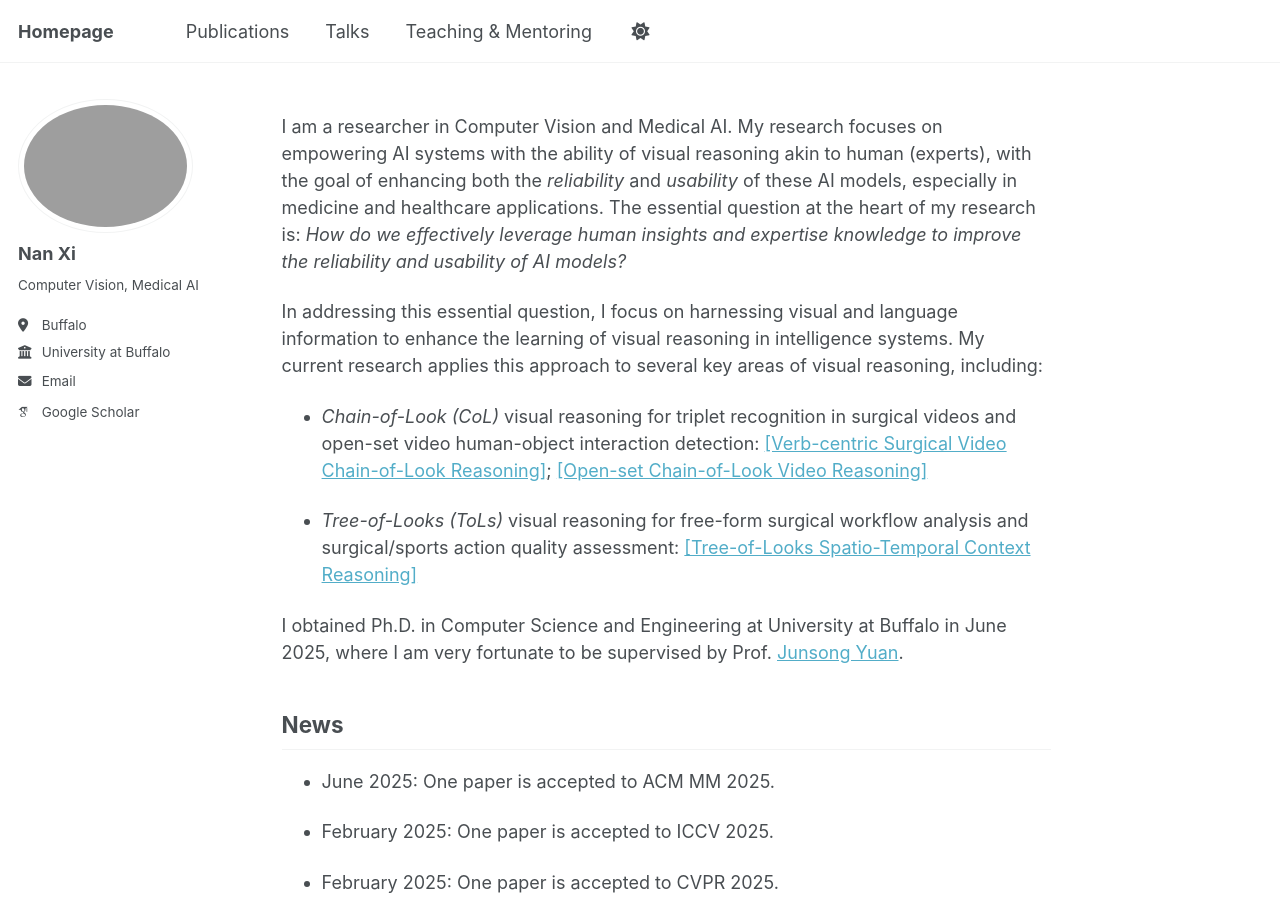
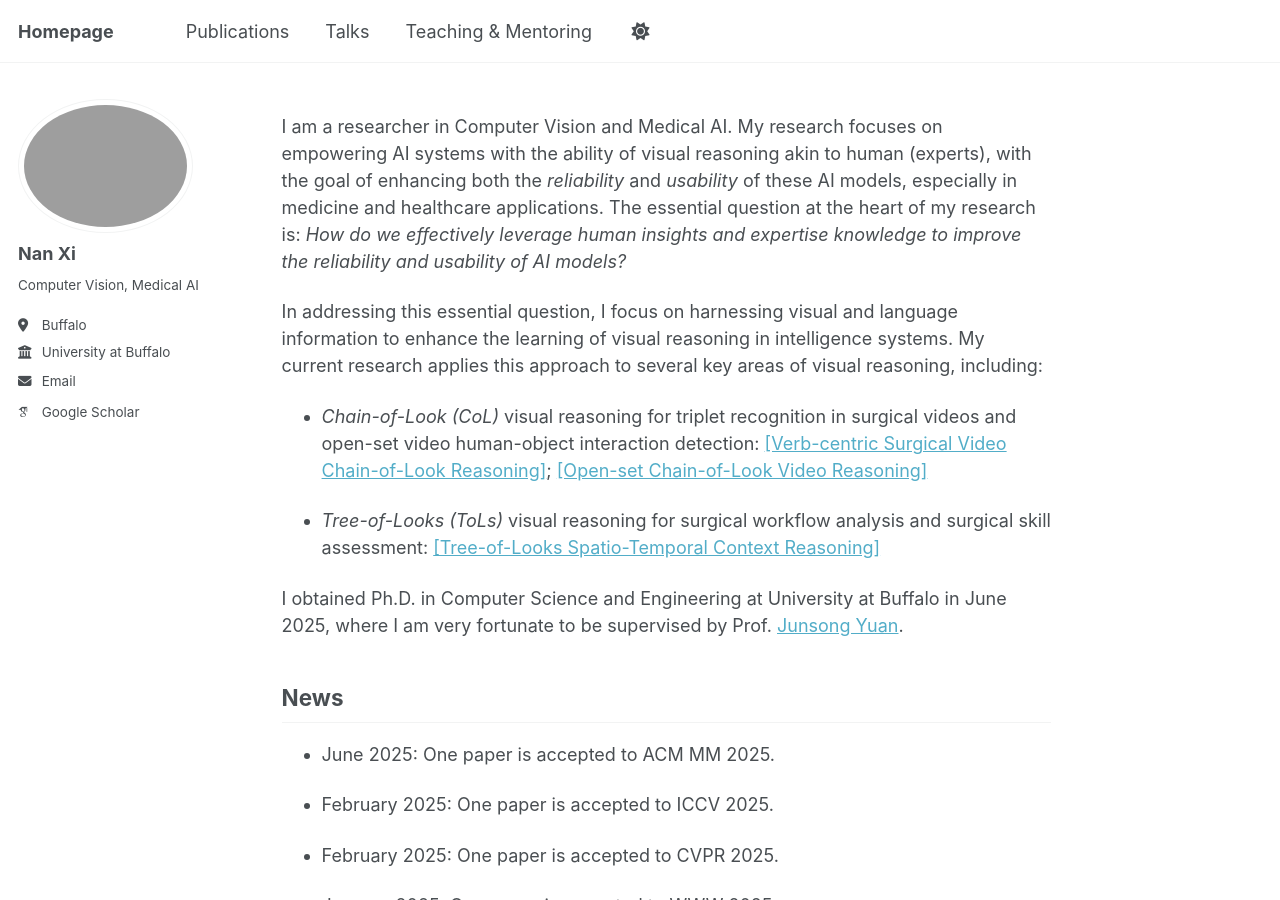
Before and after one commit to southnx/southnx.github.io, a Jekyll site: the page built from _pages/about.md, in a window 1280 px wide and 900 px high. Built offline with Jekyll 4.4.1, drawn with Linux system fonts in a browser that asks for light colours; some web fonts are replaced; a script that is not in the unit is left out.

Commit message:
Update about.md

```diff
--- a/_pages/about.md
+++ b/_pages/about.md
@@ -14,7 +14,7 @@ In addressing this essential question, I focus on harnessing visual and language
 
 - *Chain-of-Look (CoL)* visual reasoning for triplet recognition in surgical videos and open-set video human-object interaction detection: [[Verb-centric Surgical Video Chain-of-Look Reasoning]](https://par.nsf.gov/servlets/purl/10542741); [[Open-set Chain-of-Look Video Reasoning]](https://openaccess.thecvf.com/content/ICCV2023/papers/Xi_Open_Set_Video_HOI_detection_from_Action-Centric_Chain-of-Look_Prompting_ICCV_2023_paper.pdf)
 
-- *Tree-of-Looks (ToLs)* visual reasoning for free-form surgical workflow analysis and surgical/sports action quality assessment: [[Tree-of-Looks Spatio-Temporal Context Reasoning]](https://cse.buffalo.edu/~jsyuan/papers/2024/ECCV2024_Nan_Xi.pdf)
+- *Tree-of-Looks (ToLs)* visual reasoning for surgical workflow analysis and surgical skill assessment: [[Tree-of-Looks Spatio-Temporal Context Reasoning]](https://cse.buffalo.edu/~jsyuan/papers/2024/ECCV2024_Nan_Xi.pdf)
 
 I obtained Ph.D. in Computer Science and Engineering at University at Buffalo in June 2025, where I am very fortunate to be supervised by Prof. [Junsong Yuan](https://cse.buffalo.edu/~jsyuan/index.html).
 
```
